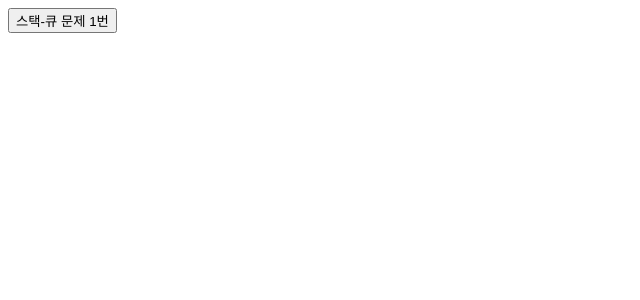
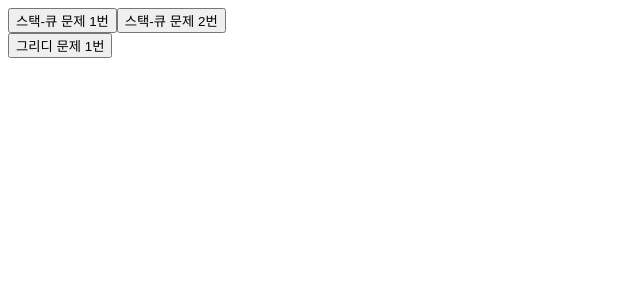
Before and after one commit to goldfrosch/CodingTestExam, a React (Create React App) app: page / in a window 1280 px wide. Shown: the top 300 px of the page, without its empty margins (0-640 px from the left). Built offline with nearby package versions, Linux system fonts and the light colour scheme.

Commit message:
GoldFrosch / 스택2번 문제 풀이, 그리디 1번 풀이중(미해결)

```diff
--- a/src/App.js
+++ b/src/App.js
@@ -1,9 +1,11 @@
+import Greedy from "./questionType/greedy/greedy";
 import StackExam from "./questionType/stack-queue/stack";
 
 function App() {
   return (
     <div className="App">
       <StackExam />
+      <Greedy />
     </div>
   );
 }
--- /dev/null
+++ b/src/questionType/greedy/greedy.jsx
@@ -0,0 +1,41 @@
+import React from 'react';
+
+const Greedy = () => {
+  const greedy_1 = () => {
+    let n = 10;
+    let lost = [3, 9, 8];
+    let reserve = [2, 4, 3, 5, 1];
+
+    let i = 0;
+    let lost_filter = lost.filter(function(a) {
+      return reserve.indexOf(a) === -1;
+    });
+
+    let reserve_filter = reserve.filter(function(a) {
+      return lost.indexOf(a) === -1;
+    })
+
+    let answer = n - lost_filter.length;
+
+    while(i < reserve_filter.length) {
+      if(lost_filter.indexOf(reserve_filter[i] - 1) !== -1) {
+        lost.splice(lost_filter.indexOf(reserve_filter[i] - 1), 1);
+        answer += 1;
+      } else if(lost_filter.indexOf(reserve_filter[i] + 1) !== -1) {
+        lost.splice(lost_filter.indexOf(reserve_filter[i] + 1), 1);
+        answer += 1;
+      }
+      i++;
+    }
+
+    console.log(answer);
+  }
+
+  return (
+    <div>
+      <button onClick={greedy_1}>그리디 문제 1번</button>
+    </div>
+  )
+}
+
+export default Greedy;
--- a/src/questionType/stack-queue/stack.jsx
+++ b/src/questionType/stack-queue/stack.jsx
@@ -2,23 +2,27 @@ import React from 'react';
 
 const StackExam = () => {
 
+  //https://programmers.co.kr/learn/courses/30/lessons/42586
   const stackTest1 = () => {
-    let progresses = [93, 30, 55];
-    let speeds = [1, 30, 5];
+    let progresses = [10, 40, 55, 15];
+    let speeds = [40, 10, 45, 9];
 
     //0번째의 연산을 하려면 초기값 설정 없이는 NaN으로 나오기 때문에 0을 처음에 지정함
     let answer = [0];
     //map함수를 통해서 배열에 각각의 요소마다 걸리는 날짜를 표기함
     let days = progresses.map((progress, index) => Math.ceil((100 - progress) / speeds[index]));
-    console.log(days);
 
     let maxDay = days[0];
-
+    //for문 시전중...
     for(let i = 0, j = 0; i< days.length; i++){
+      //처음 날짜와 같거나 더 작을 때는 이미 완료되어서 날짜에 추가함
+      //처음 완료기준으로 무조건 0번째 번호는 완료된 +로 들어감
         if(days[i] <= maxDay) {
             answer[j] += 1;
         } else {
             maxDay = days[i];
+            //조건에 충족하지 못할 경우는 다음으로 넘겨야해서
+            //j의 값을 증가시키고 그곳에 1을 넣어 그곳에서 완료한다고 선언
             answer[++j] = 1;
         }
     }
@@ -26,9 +30,40 @@ const StackExam = () => {
     console.log(answer);
   }
 
+  //https://programmers.co.kr/learn/courses/30/lessons/42587
+  const stackTest2 = () => {
+    let priorities = 	[3, 6, 1, 4];
+    let location = 2;
+
+    let count = 0;
+    let target = location;
+
+    while(priorities.length > 0) {
+      let compareNum = priorities.shift();
+
+      if (
+        priorities.some((num) => {
+          return num > compareNum;
+        })
+      ) {
+        priorities.push(compareNum);
+      }
+      else {
+        count++;
+        if (target===0){
+            return count
+        }
+      }
+
+      if (target === 0) target = priorities.length - 1;
+      else target--;
+      console.log(priorities);
+    }
+  }
   return (
     <div>
       <button onClick={stackTest1}>스택-큐 문제 1번</button>
+      <button onClick={stackTest2}>스택-큐 문제 2번</button>
     </div>
   )
 }
```
